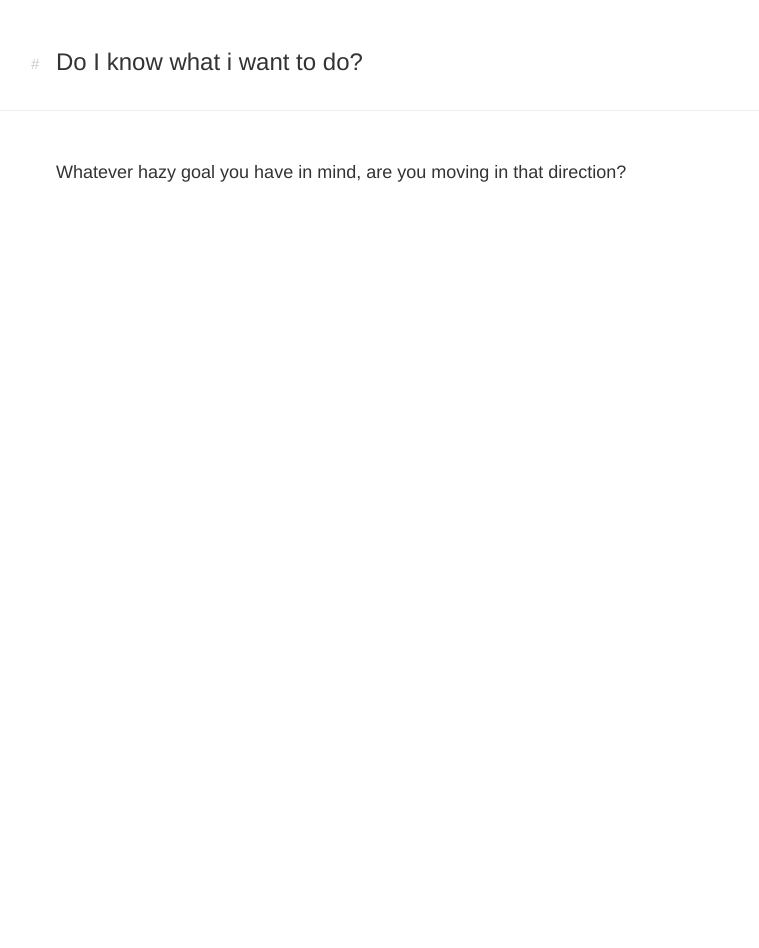
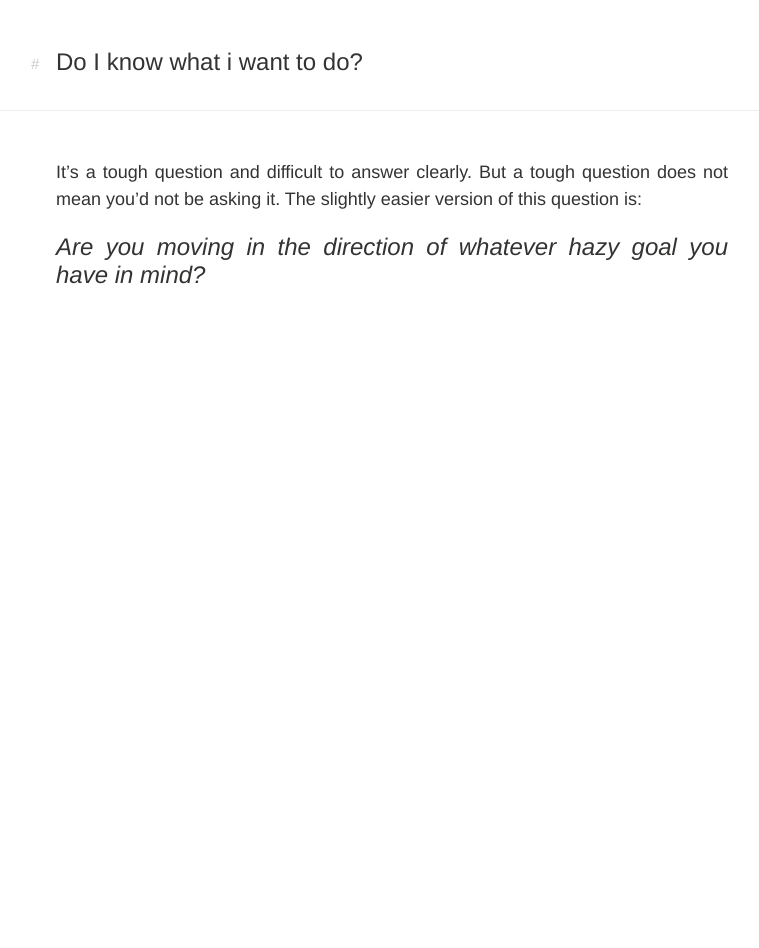
Before and after one commit to rbt91/rbt91.github.io, a Jekyll site: the page built from _posts/2013-09-16-do-i-know-what-i-want.md, in a window 1280 px wide. Shown: the whole page, without its empty margins (248-1007 px from the left). Built offline with Jekyll 4.4.1, drawn with Linux system fonts in a browser that asks for light colours.

Commit message:
Update 2013-09-16-do-i-know-what-i-want.md

```diff
--- a/_posts/2013-09-16-do-i-know-what-i-want.md
+++ b/_posts/2013-09-16-do-i-know-what-i-want.md
@@ -3,4 +3,5 @@ layout: post
 title: "Do I know what i want to do?"
 ---
 
-Whatever hazy goal you have in mind, are you moving in that direction?
+It's a tough question and difficult to answer clearly. But a tough question does not mean you'd not be asking it. The slightly easier version of this question is:
+> Are you moving in the direction of whatever hazy goal you have in mind?
```
